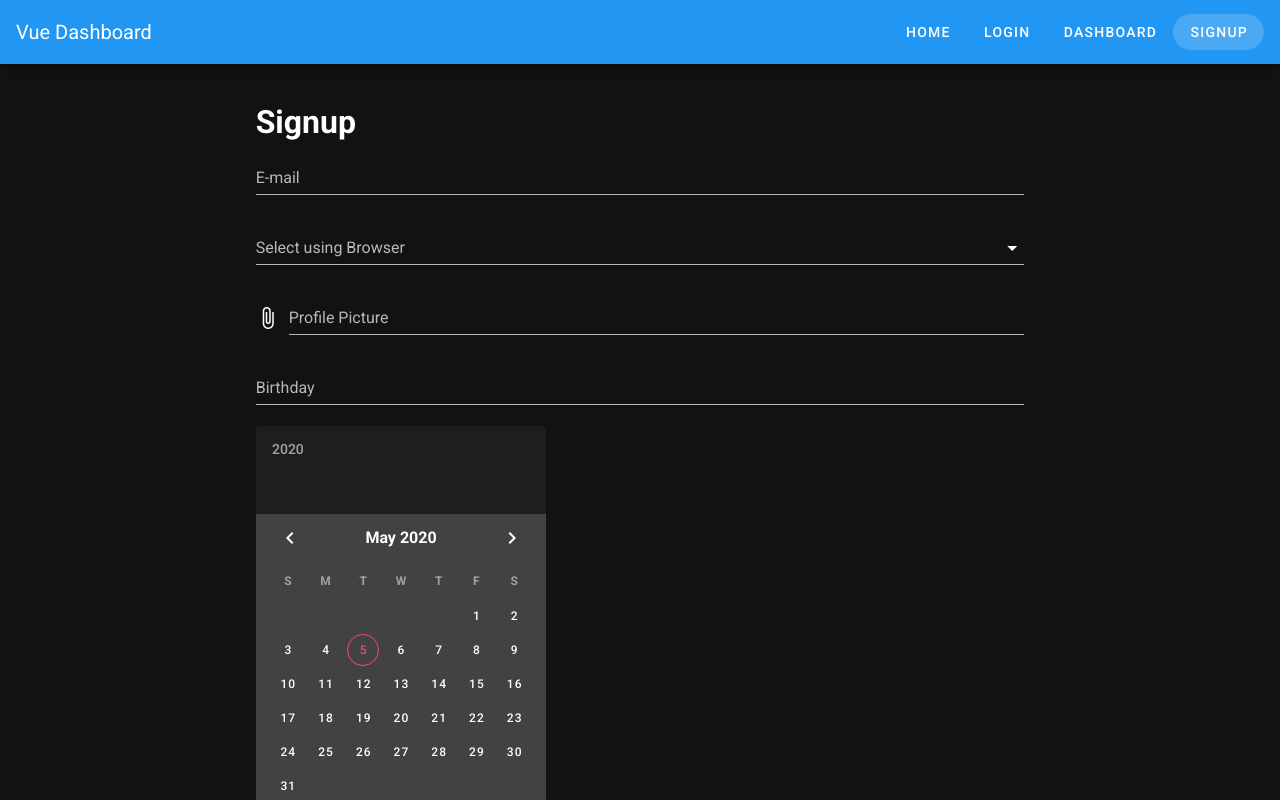
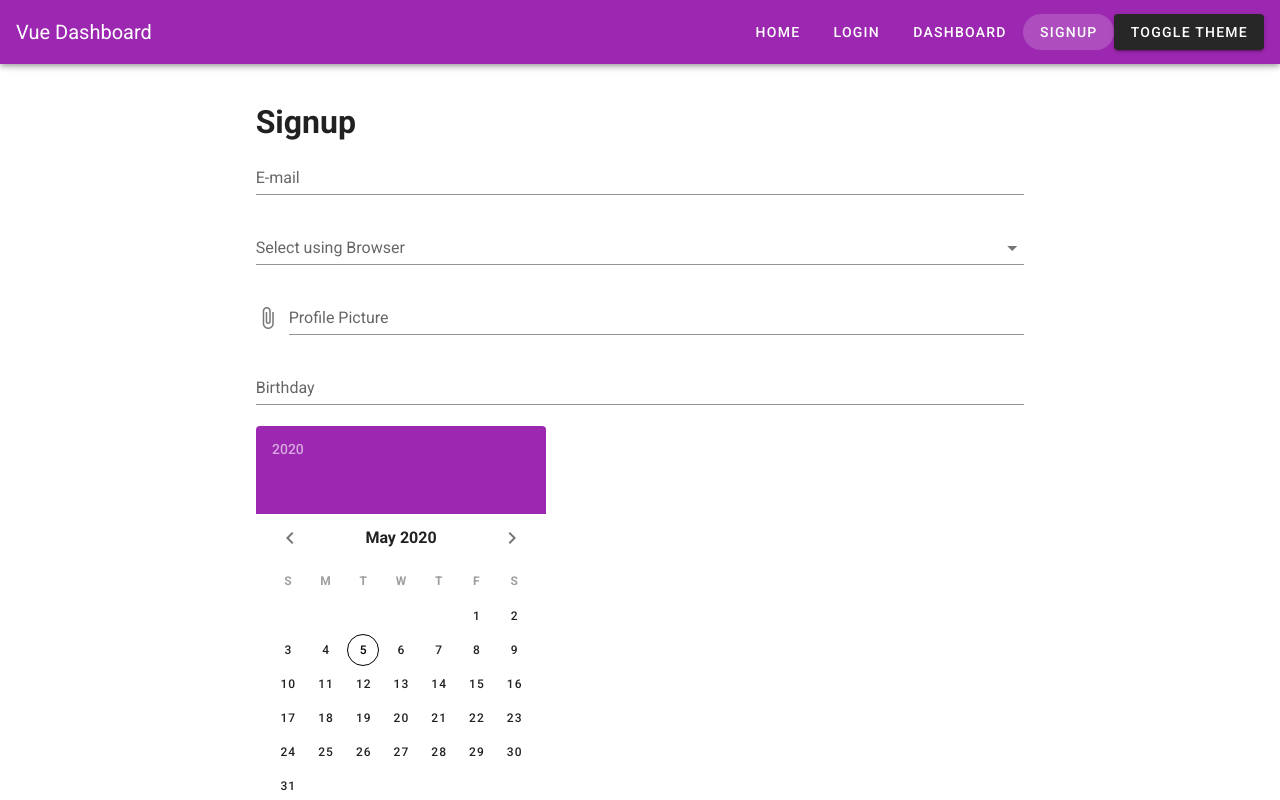
Before and after one commit to dubiBerlin/dashboard, a Vue app: page /signup in a window 1280 px wide. Shown: the top 800 px of the page. Built offline with nearby package versions, Linux system fonts and the light colour scheme.

Commit message:
toggle theme

```diff
--- a/src/App.vue
+++ b/src/App.vue
@@ -10,6 +10,7 @@
       text
       rounded
       :to="link.url" >{{link.label}}</v-btn>
+      <v-btn @click="toggleTheme">Toggle Theme</v-btn>
     </v-app-bar>
     <v-content>
       <router-view></router-view>
@@ -76,5 +77,15 @@ export default {
       }
     ]
   }),
+  methods:{
+    toggleTheme(){
+       this.$vuetify.theme.dark = !this.$vuetify.theme.dark ;
+        console.log(this.$vuetify.theme);
+    }
+  },
+  mounted(){
+
+    console.log(this.$vuetify.theme);
+  }
 };
 </script>
--- a/src/components/EmployeesTable.vue
+++ b/src/components/EmployeesTable.vue
@@ -53,8 +53,6 @@
     },
     methods:{
       rowClick(event){
-        console.log("rowData: ",event);
-        console.log("SELECTED: ",this.selected)
         this.$emit('select-employee', event)
       }
     }
--- a/src/plugins/vuetify.js
+++ b/src/plugins/vuetify.js
@@ -1,5 +1,7 @@
 import Vue from 'vue';
 import Vuetify from 'vuetify/lib';
+
+import colors from 'vuetify/lib/util/colors';
 
 Vue.use(Vuetify);
 
@@ -8,6 +10,16 @@ export default new Vuetify({
     iconfont:"mdi"
   },
   theme: {
-    dark: true,
+    themes: {
+      light: {
+        primary: colors.purple,
+        secondary: colors.grey.darken1,
+        accent: colors.shades.black,
+        error: colors.red.accent3
+      },
+      dark: {
+        primary: colors.blue.lighten3
+      },
+    }
   }
 });
```
